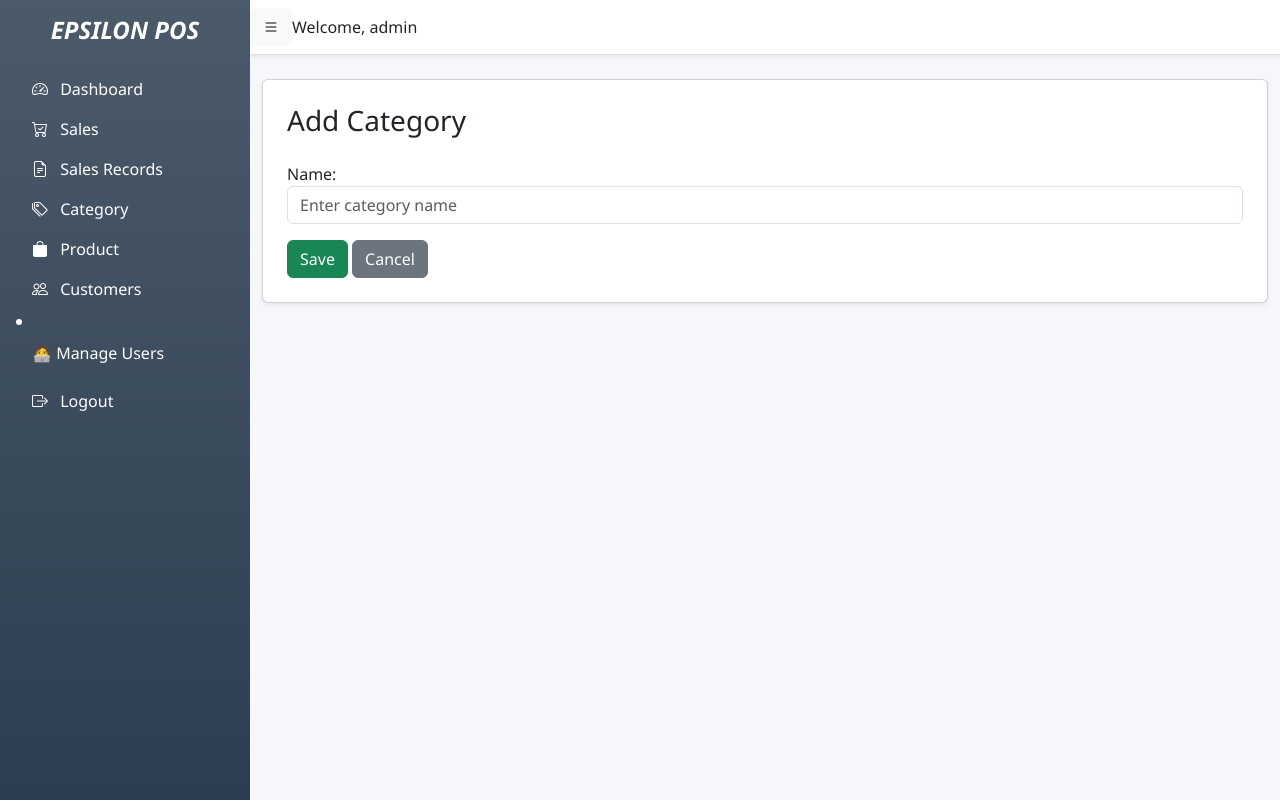
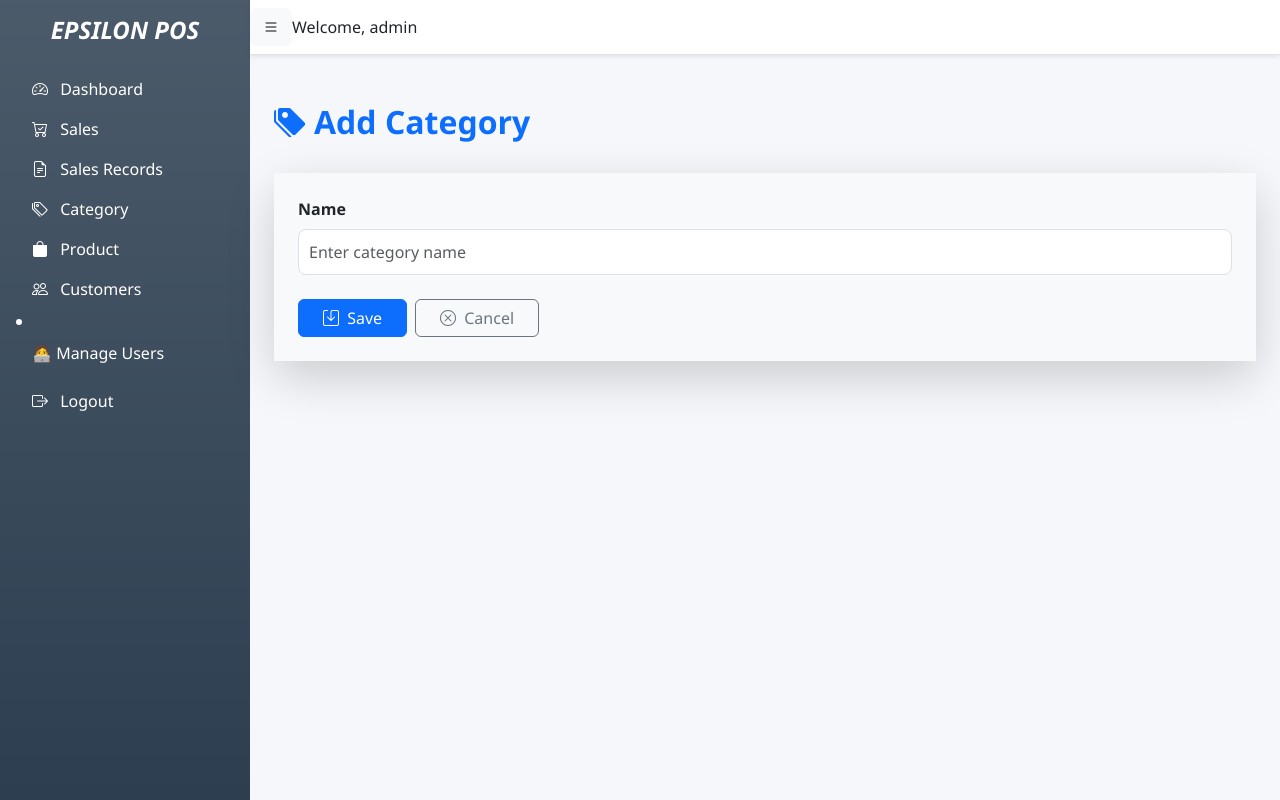
Before and after one commit to jahidshawon19/point-of-sale, a Django app: page /categories/create/ in a window 1280 px wide. Run offline with Django 5.2, Linux system fonts and the light colour scheme; a user stored in the database is signed in.

Commit message:
category form re-design

```diff
--- a/pos/templates/pos/category_form.html
+++ b/pos/templates/pos/category_form.html
@@ -1,12 +1,47 @@
 {% extends 'pos/base.html' %}
 {% block content %}
-<div class="card p-4 shadow-sm">
-    <h3>{{ title }}</h3>
-    <form method="post" class="mt-3">
-        {% csrf_token %}
-        {{ form.as_p }}
-        <button type="submit" class="btn btn-success">Save</button>
-        <a href="{% url 'category_list' %}" class="btn btn-secondary">Cancel</a>
-    </form>
+<div class="container mt-5">
+
+    <div class="d-flex justify-content-between align-items-center mb-4">
+        <h2 class="fw-bold text-primary">
+            <i class="bi bi-tags-fill me-2"></i>{{ title }}
+        </h2>
+    </div>
+
+    <div class="card shadow-lg border-0 rounded-4">
+        <div class="card-body p-4 bg-light">
+
+            <form method="post" class="row g-3">
+                {% csrf_token %}
+
+                <!-- Render form fields with Bootstrap styling -->
+                {% for field in form %}
+                <div class="col-md-12">
+                    <label class="form-label fw-semibold">{{ field.label }}</label>
+                    {{ field }}
+                    <div class="text-danger small">{{ field.errors }}</div>
+                </div>
+                {% endfor %}
+
+                <div class="d-flex gap-2 mt-4">
+                    <button type="submit" class="btn btn-primary px-4">
+                        <i class="bi bi-save me-1"></i> Save
+                    </button>
+
+                    <a href="{% url 'category_list' %}" class="btn btn-outline-secondary px-4">
+                        <i class="bi bi-x-circle me-1"></i> Cancel
+                    </a>
+                </div>
+            </form>
+
+        </div>
+    </div>
 </div>
+
+<style>
+    form input, form select, form textarea {
+        border-radius: 8px !important;
+        padding: 10px !important;
+    }
+</style>
 {% endblock %}
```
Also changed, not shown: db.sqlite3.
